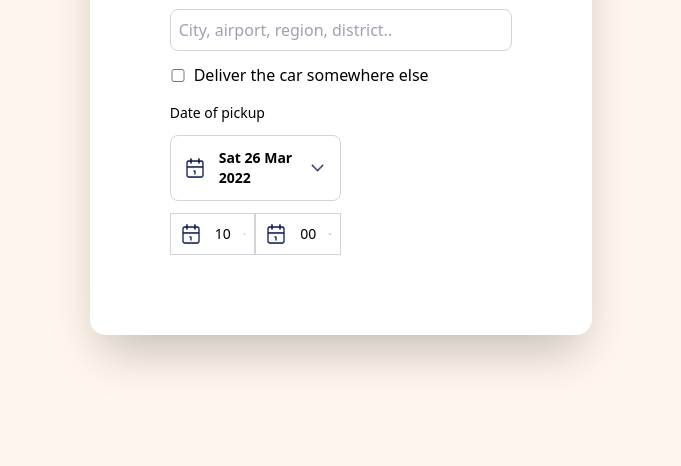
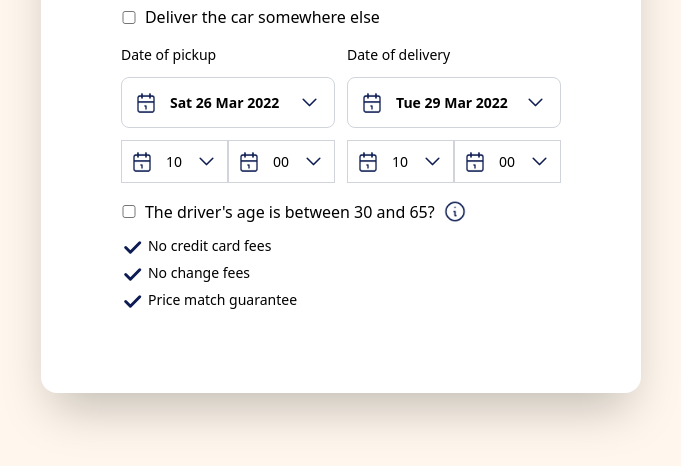
Before and after one commit to iqoll/filter-search-modal, a website: page index.html in a window 1280 px wide. Shown: the part 314-780 px from the top of the page, without its empty margins (299-980 px from the left). Drawn offline with Linux system fonts and the light colour scheme.

Commit message:
bottom section

```diff
--- a/index.html
+++ b/index.html
@@ -27,7 +27,7 @@
       </div>
 
       <!-- Middle Section -->
-      <div class="flex flex-col space-y-3 md:flex-row md:space-y-0 md:space-x-3">
+      <div class="flex flex-col space-y-3 md:flex-row md:space-y-0 md:space-x-3 mb-4">
         <!-- Pickup Section -->
         <div class="flex flex-col space-y-3 md:w-1/2">
           <p class="text-sm">Date of pickup</p>
@@ -59,7 +59,66 @@
             </div>
           </div>
         </div>
+
         <!-- Delivery Section -->
+        <div class="flex flex-col space-y-3 md:w-1/2">
+          <p class="text-sm">Date of delivery</p>
+          <!-- Top Part -->
+          <div class="flex justify-between p-3 border border-gray-300 rounded-lg">
+            <div class="flex items-center">
+              <img src="images/calendar.png" alt="" class="w-6 mr-3">
+              <p class="font-semibold text-sm">Tue 29 Mar 2022</p>
+            </div>
+            <button>
+              <img src="images/down-arrow.png" alt="">
+            </button>
+          </div>
+          <!-- Bottom Part -->
+          <div class="flex space-x-0 w-full">
+            <div class="flex justify-between items-center border border-gray-300 p-2 w-1/2">
+              <img src="images/calendar.png" alt="" class="w-6">
+              <p class="text-sm mx-3">10</p>
+              <button>
+                <img src="images/down-arrow.png" alt="">
+              </button>
+            </div>
+            <div class="flex justify-between items-center border border-gray-300 p-2 w-1/2">
+              <img src="images/calendar.png" alt="" class="w-6">
+              <p class="text-sm mx-3">00</p>
+              <button>
+                <img src="images/down-arrow.png" alt="">
+              </button>
+            </div>
+          </div>
+        </div>
+      </div>
+
+      <!-- Bottom Section -->
+      <div class="flex flex-col space-y-3">
+        <!-- More Info Section -->
+        <div class="flex items-center">
+          <input type="checkbox" name="option2" id="option2" class="w-4 mr-2">
+          <label for="option2" class="mr-2">The driver's age is between 30 and 65?</label>
+          <img src="images/info.png" alt="" class="w-6">
+        </div>
+        <!-- Features List -->
+        <div class="flex flex-col space-y-1">
+          <!-- Item 1 -->
+          <div class="flex justify-start">
+            <img src="images/Frame.svg" alt="">
+            <span class="ml-1 text-sm text-bold">No credit card fees</span>
+          </div>
+          <!-- Item 2 -->
+          <div class="flex justify-start">
+            <img src="images/Frame.svg" alt="">
+            <span class="ml-1 text-sm text-bold">No change fees</span>
+          </div>
+          <!-- Item 3 -->
+          <div class="flex justify-start">
+            <img src="images/Frame.svg" alt="">
+            <span class="ml-1 text-sm text-bold">Price match guarantee</span>
+          </div>
+        </div>
       </div>
     </div>
   </div>
```
Also changed, not shown: css/style.css, images/Frame.png (added), images/Frame.svg (added).
